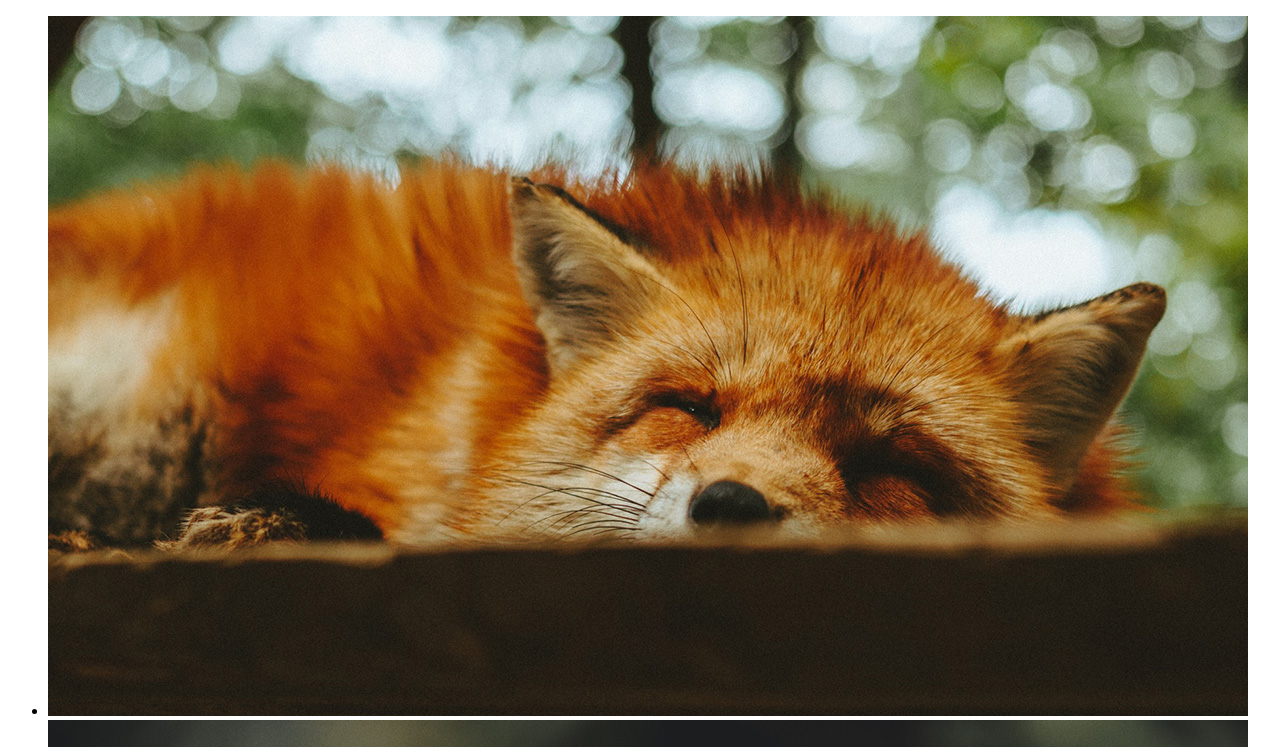
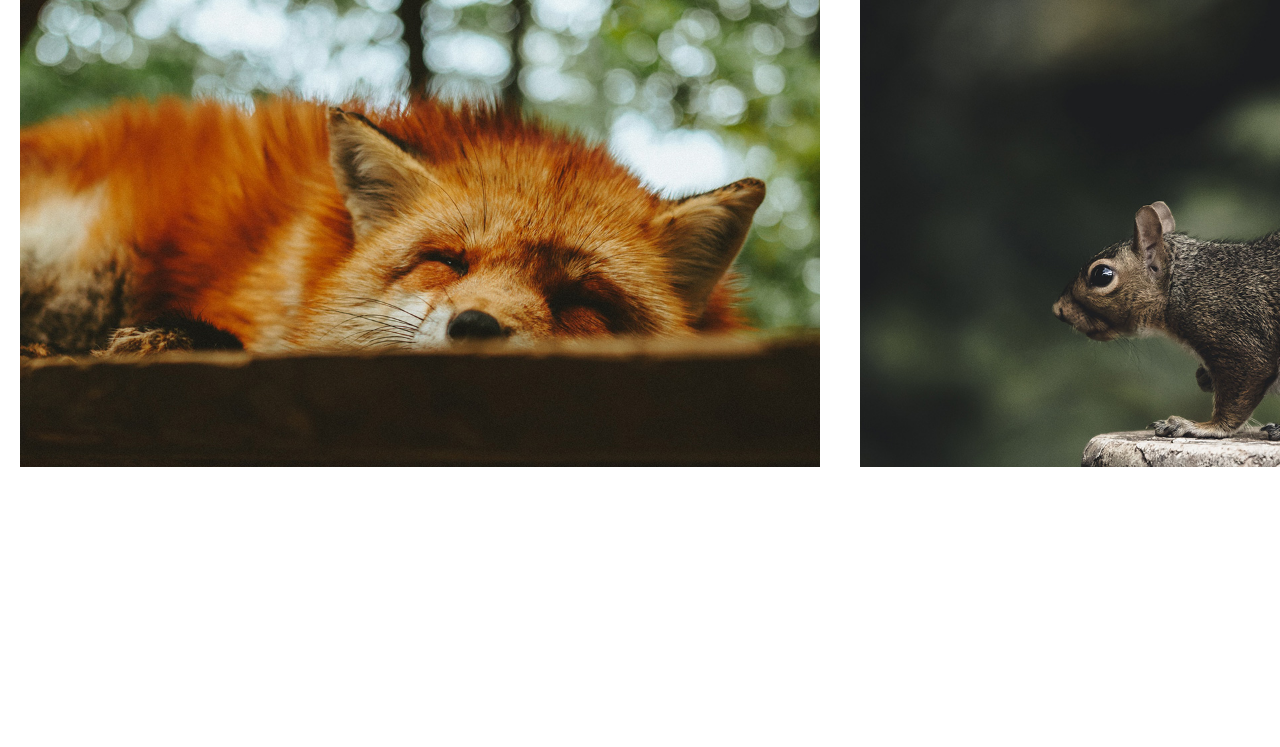
Before and after one commit to phedrakeson/slide, a plain HTML site: page index.html in a window 1280 px wide. Shown: the top 747 px of the page. Drawn offline with Linux system fonts and the light colour scheme.

Commit message:
implementando estilo basico do slide

```diff
--- a/index.html
+++ b/index.html
@@ -8,8 +8,8 @@
 </head>
 <body>
 
-  <div>
-    <ul>
+  <div class="wrapper">
+    <ul class="slide">
       <li><img src="img/foto1.jpg" alt=""></li>
       <li><img src="img/foto2.jpg" alt=""></li>
       <li><img src="img/foto3.jpg" alt=""></li>
--- a/styles/style.css
+++ b/styles/style.css
@@ -0,0 +1,26 @@
+* {
+  margin: 0;
+  padding: 0;
+  box-sizing: border-box;
+  list-style: none;
+}
+
+img {
+  display: block;
+  max-width: 100%;
+}
+
+.wrapper {
+  overflow: hidden;
+}
+
+.slide {
+  display: flex;
+}
+
+.slide li {
+  flex-shrink: 0;
+  width: 80vw;
+  max-width: 800px;
+  margin: 0 20px;
+}
```
